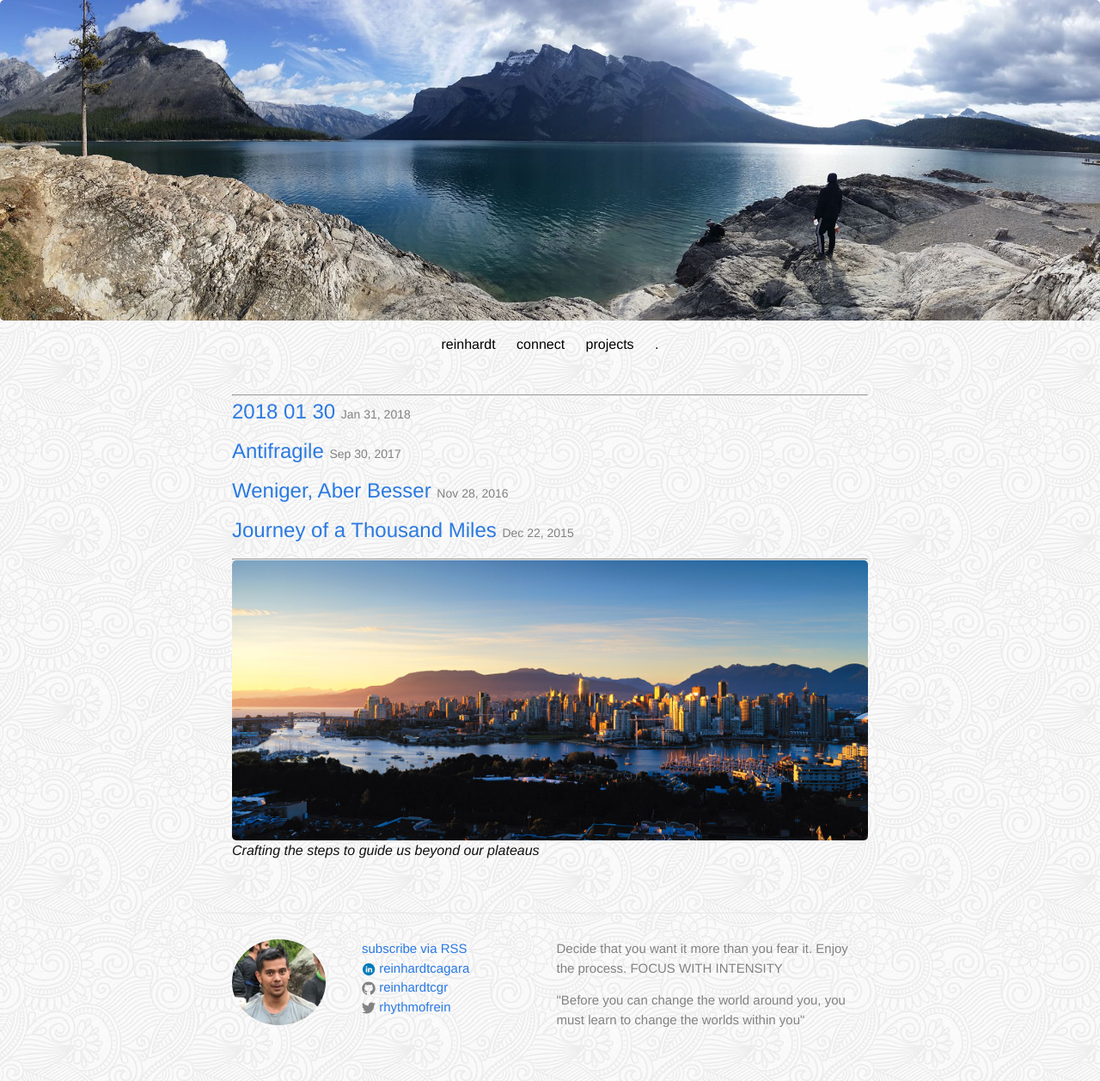
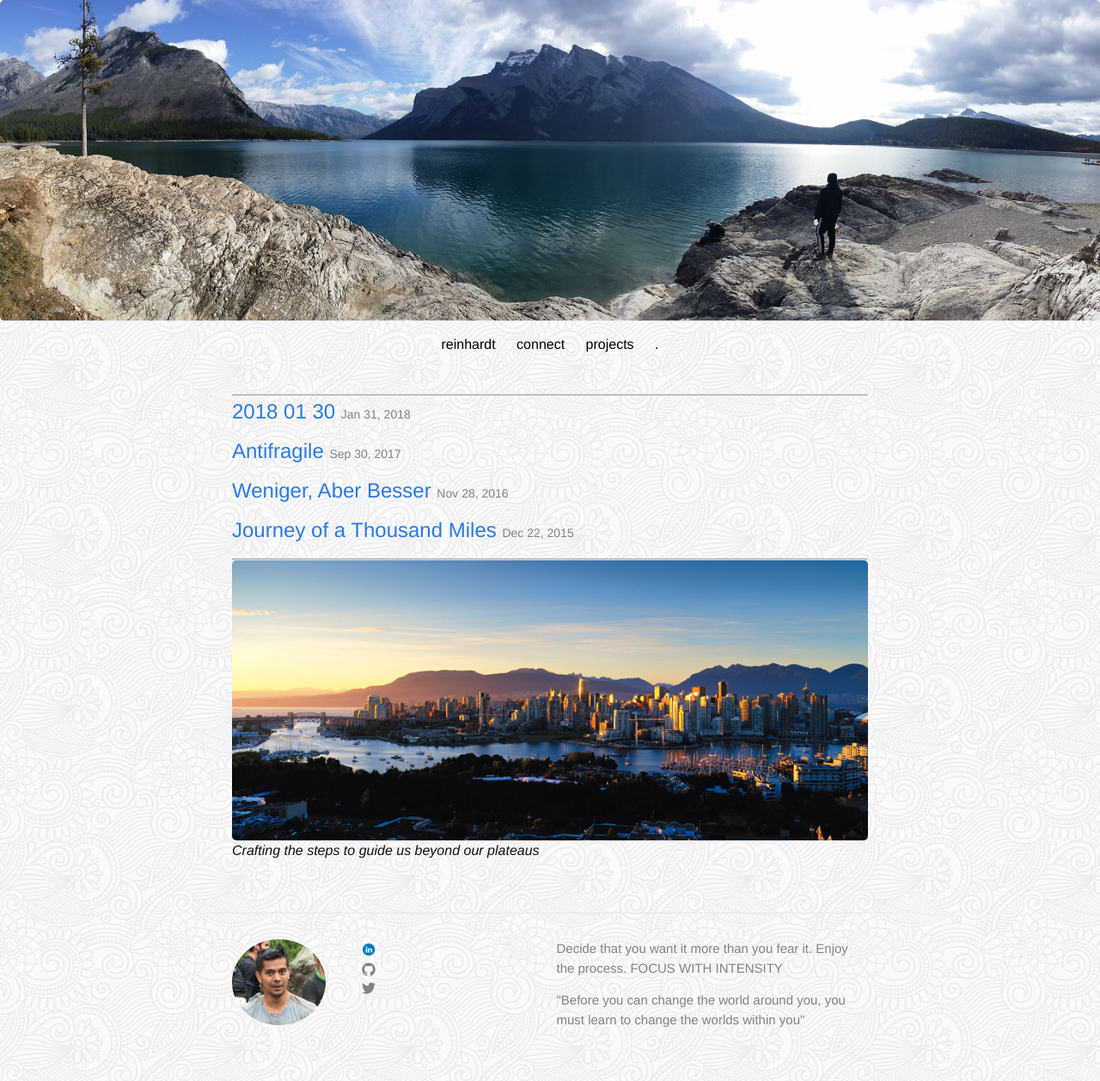
Before and after one commit to reinhardt021/reinhardt021.github.io, a Jekyll site: the page built from index.html, in a window 1280 px wide. Shown: the whole page at 86% size. Built offline with Jekyll 4.4.1, drawn with Linux system fonts in a browser that asks for light colours.

Commit message:
simplified the footer

```diff
--- a/_includes/footer.html
+++ b/_includes/footer.html
@@ -12,9 +12,9 @@
 
       <div class="footer-col footer-col-2">
         <ul class="social-media-list">
-          <li>
-              <a href="{{ "/feed.xml" | prepend: site.baseurl }}">subscribe via RSS</a>
-          </li>
+          <!--<li>-->
+              <!--<a href="{{ "/feed.xml" | prepend: site.baseurl }}">subscribe via RSS</a>-->
+          <!--</li>-->
           {% if site.linkedin_username %}
           <li>
             {% include icon-linkedin.html username=site.linkedin_username %}
--- a/_includes/icon-github.html
+++ b/_includes/icon-github.html
@@ -1 +1,4 @@
-<a href="https://github.com/{{ include.username }}"><span class="icon icon--github">{% include icon-github.svg %}</span><span class="username">{{ include.username }}</span></a>
+<a href="https://github.com/{{ include.username }}">
+    <span class="icon icon--github">{% include icon-github.svg %}</span>
+    <!--<span class="username">{{ include.username }}</span>-->
+</a>
--- a/_includes/icon-linkedin.html
+++ b/_includes/icon-linkedin.html
@@ -1 +1,4 @@
-<a href="https://linkedin.com/in/{{ include.username }}"><span class="icon icon--linkedin">{% include icon-linkedin.svg %}</span> <span class="username">{{ include.username }}</span></a>
+<a href="https://linkedin.com/in/{{ include.username }}">
+    <span class="icon icon--linkedin">{% include icon-linkedin.svg %}</span>
+    <!--<span class="username">{{ include.username }}</span>-->
+</a>
--- a/_includes/icon-twitter.html
+++ b/_includes/icon-twitter.html
@@ -1 +1,4 @@
-<a href="https://twitter.com/{{ include.username }}"><span class="icon icon--twitter">{% include icon-twitter.svg %}</span><span class="username">{{ include.username }}</span></a>
+<a href="https://twitter.com/{{ include.username }}">
+    <span class="icon icon--twitter">{% include icon-twitter.svg %}</span>
+    <!--<span class="username">{{ include.username }}</span>-->
+</a>
```
